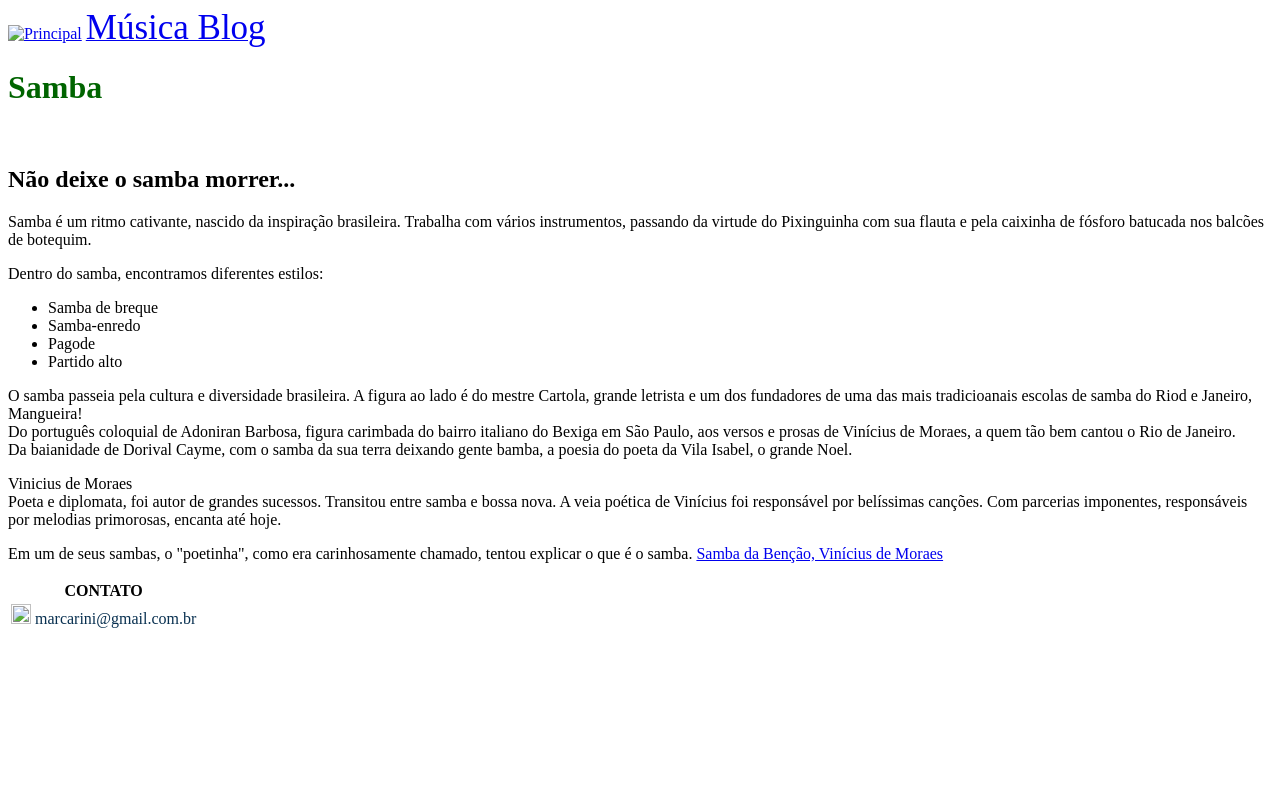
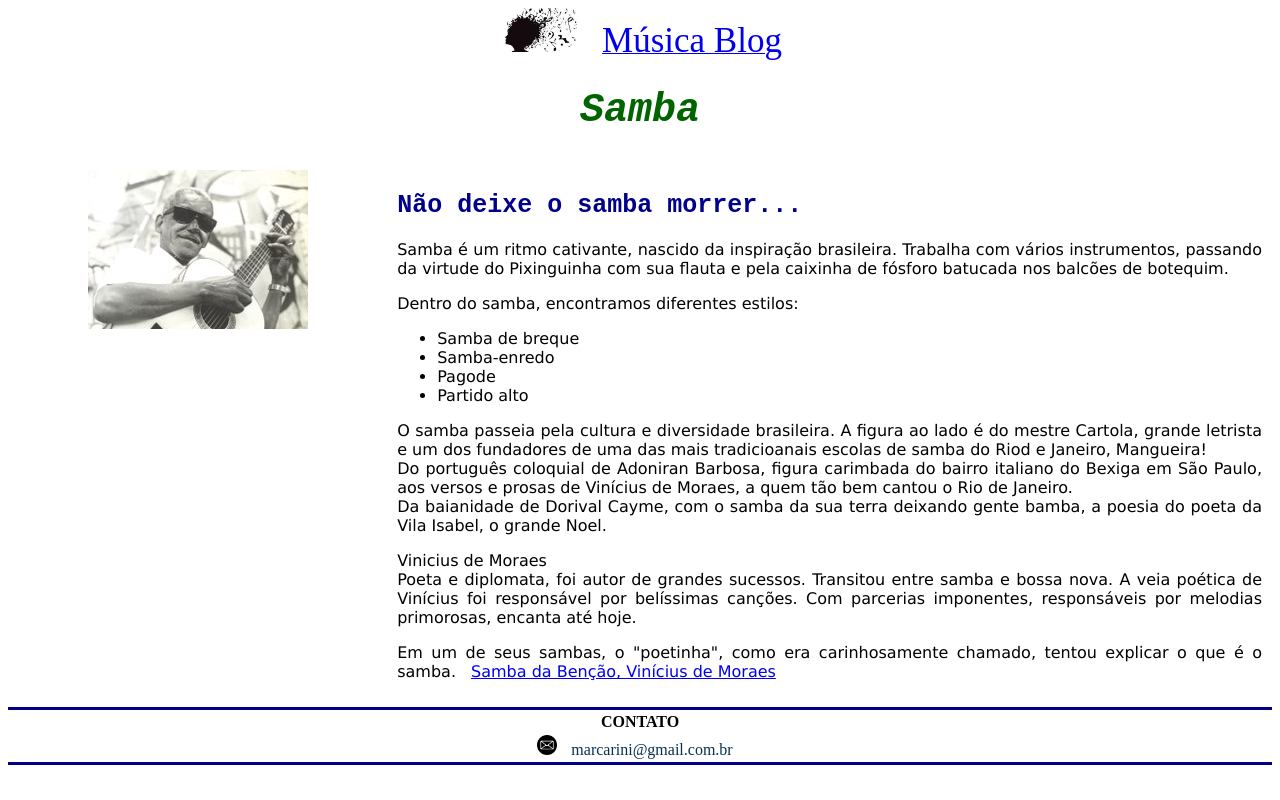
Before and after one commit to marcarini-rodrigo/UVV_FrontEnd_AOP02, a plain HTML site: page samba.html in a window 1280 px wide. Drawn offline with Linux system fonts and the light colour scheme; the site is published under a folder, as on GitHub Pages, so addresses that start at the root find nothing.

Commit message:
Update samba.html

```diff
--- a/samba.html
+++ b/samba.html
@@ -4,7 +4,7 @@
     <meta charset="utf-8">
     <meta name="author" content="Rodrigo Marcarini">
 
-    <link rel="stylesheet" href="/css/index.css">
+    <link rel="stylesheet" href="css/index.css">
 
     <title>Música Blog - Rock and Roll</title>
 </head>
@@ -14,8 +14,8 @@
         <div class="header-conteiner">
             <div class="header-conteudo">
                 <nav>
-                    <a href="/index.html"><img src="/imagens/musica.jpg" alt="Principal" width="80px"></a>
-                    <a href="/index.html"><span style="font-size: 35px;">Música Blog</span> </a>
+                    <a href="index.html"><img src="imagens/musica.jpg" alt="Principal" width="80px"></a>
+                    <a href="index.html"><span style="font-size: 35px;">Música Blog</span> </a>
                 </nav>
                 <h1 style="color: darkgreen;">Samba</span></h1>
             </div>
@@ -27,7 +27,7 @@
           <div class="row">
             <div class="column-imagem" style="background-color:white;">
               <!-- <h2>Column 1</h2> -->
-              <img src="/imagens/Cartola.jpg" alt="">
+              <img src="imagens/Cartola.jpg" alt="">
             </div>
             <div class="column">
               <h2>Não deixe o samba morrer...</h2>
@@ -71,7 +71,7 @@
             </tr>
             <tr>
                 <td>
-                    <img src="/imagens/email.png" alt="" style="padding: 0; margin: 0; color: #083050;" width="20px" height="20px">
+                    <img src="imagens/email.png" alt="" style="padding: 0; margin: 0; color: #083050;" width="20px" height="20px">
                     <a href="mailto:marcarini@gmail.com.br" style="text-decoration: none; color: #083050;">marcarini@gmail.com.br</a>
                 </td>
             </tr>
```
